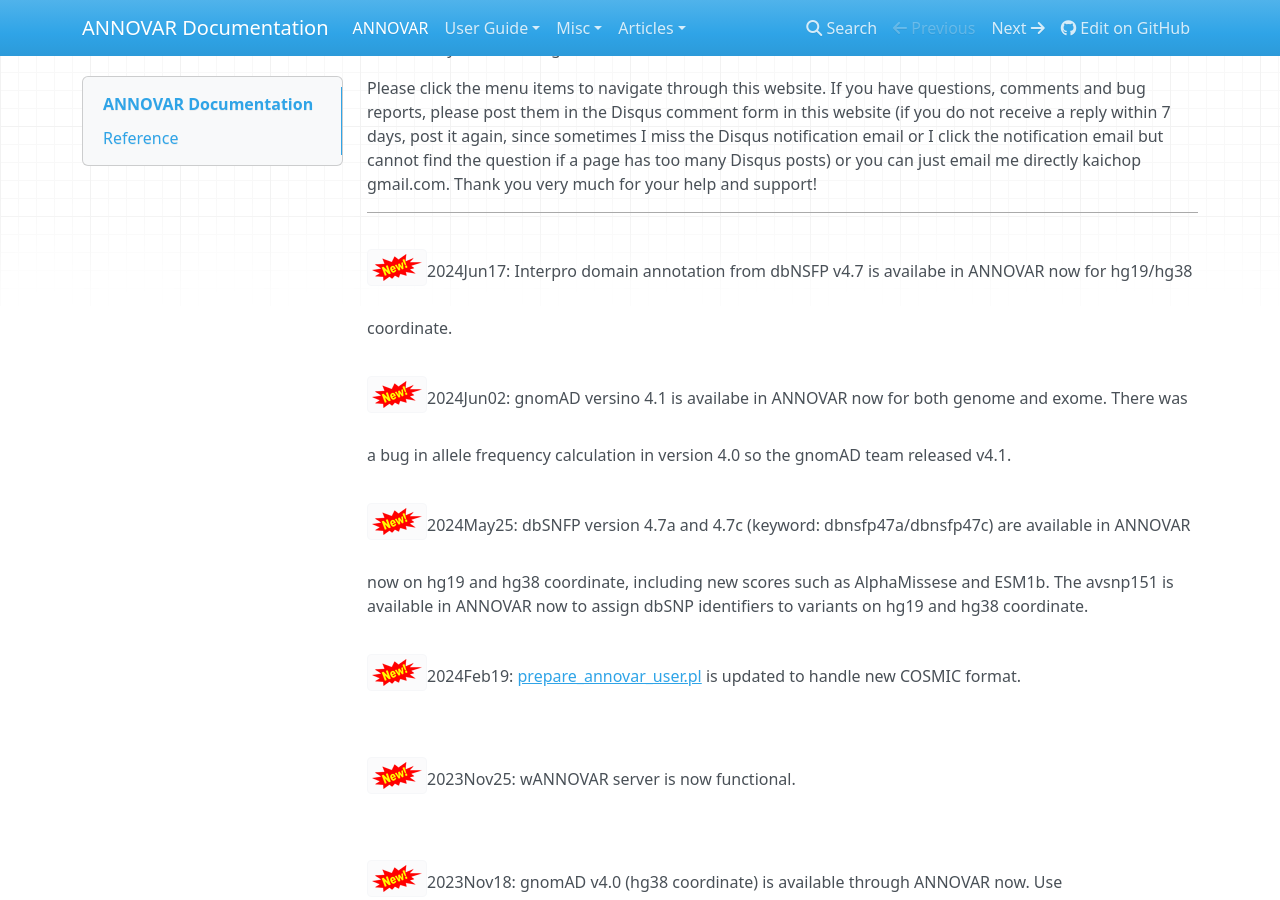
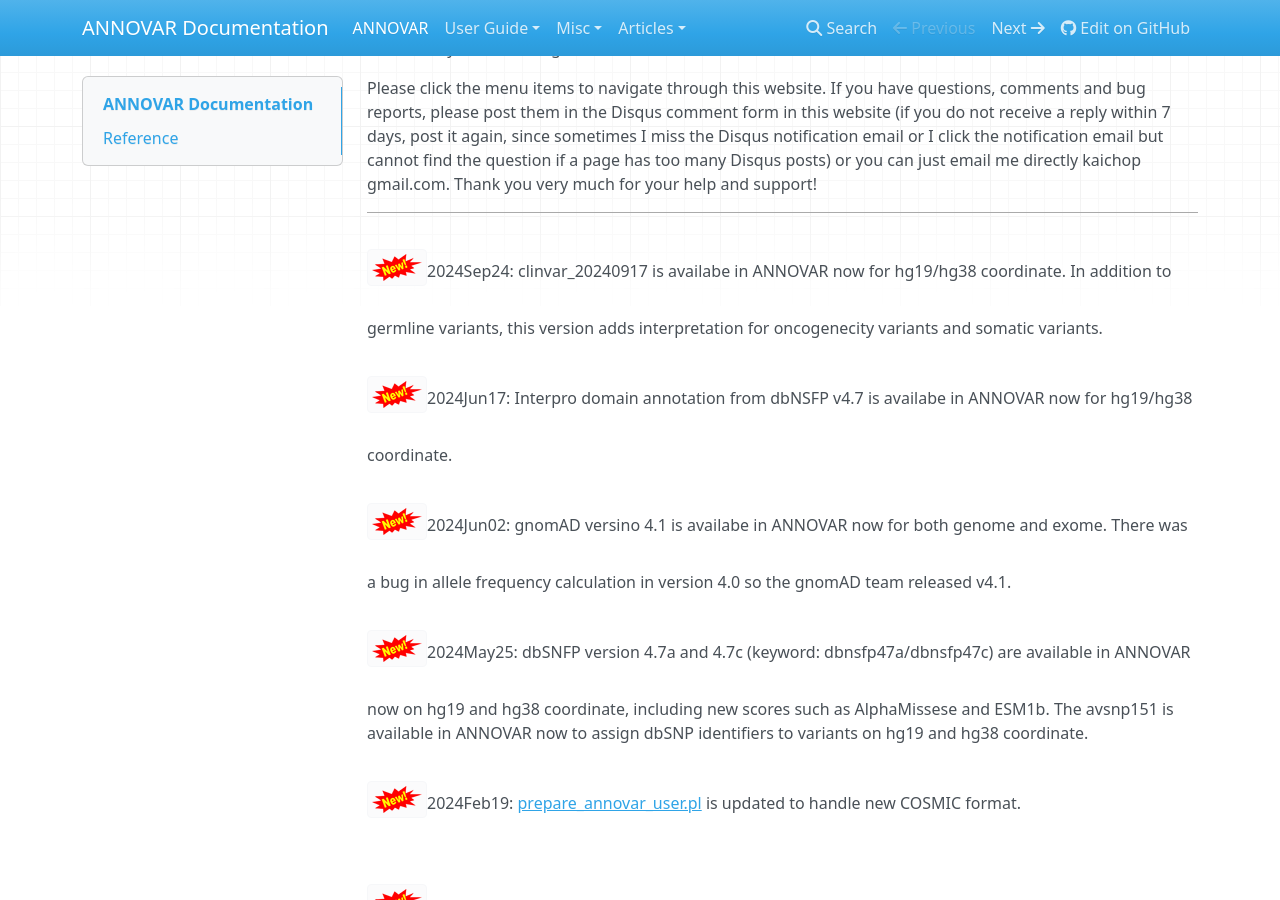
Before and after one commit to WGLab/doc-ANNOVAR, an MkDocs documentation site: the page built from docs/index.md, in a window 1280 px wide and 900 px high, scrolled down 546 px. Built offline with MkDocs 1.6.1, drawn with Linux system fonts in a browser that asks for light colours; nearby versions of some CDN libraries.

Commit message:
Update index.md

```diff
--- a/docs/index.md
+++ b/docs/index.md
@@ -10,6 +10,9 @@ ANNOVAR is an efficient software tool to utilize update-to-date information to f
 Please click the menu items to navigate through this website. If you have questions, comments and bug reports, please post them in the Disqus comment form in this website (if you do not receive a reply within 7 days, post it again, since sometimes I miss the Disqus notification email or I click the notification email but cannot find the question if a page has too many Disqus posts) or you can just email me directly kaichop gmail.com. Thank you very much for your help and support!
 
 ---
+
+![new](img/new.png)2024Sep24: clinvar_20240917 is availabe in ANNOVAR now for hg19/hg38 coordinate. In addition to germline variants, this version adds interpretation for oncogenecity variants and somatic variants.
+
 ![new](img/new.png)2024Jun17: Interpro domain annotation from dbNSFP v4.7 is availabe in ANNOVAR now for hg19/hg38 coordinate.
 
 ![new](img/new.png)2024Jun02: gnomAD versino 4.1 is availabe in ANNOVAR now for both genome and exome. There was a bug in allele frequency calculation in version 4.0 so the gnomAD team released v4.1.
```
